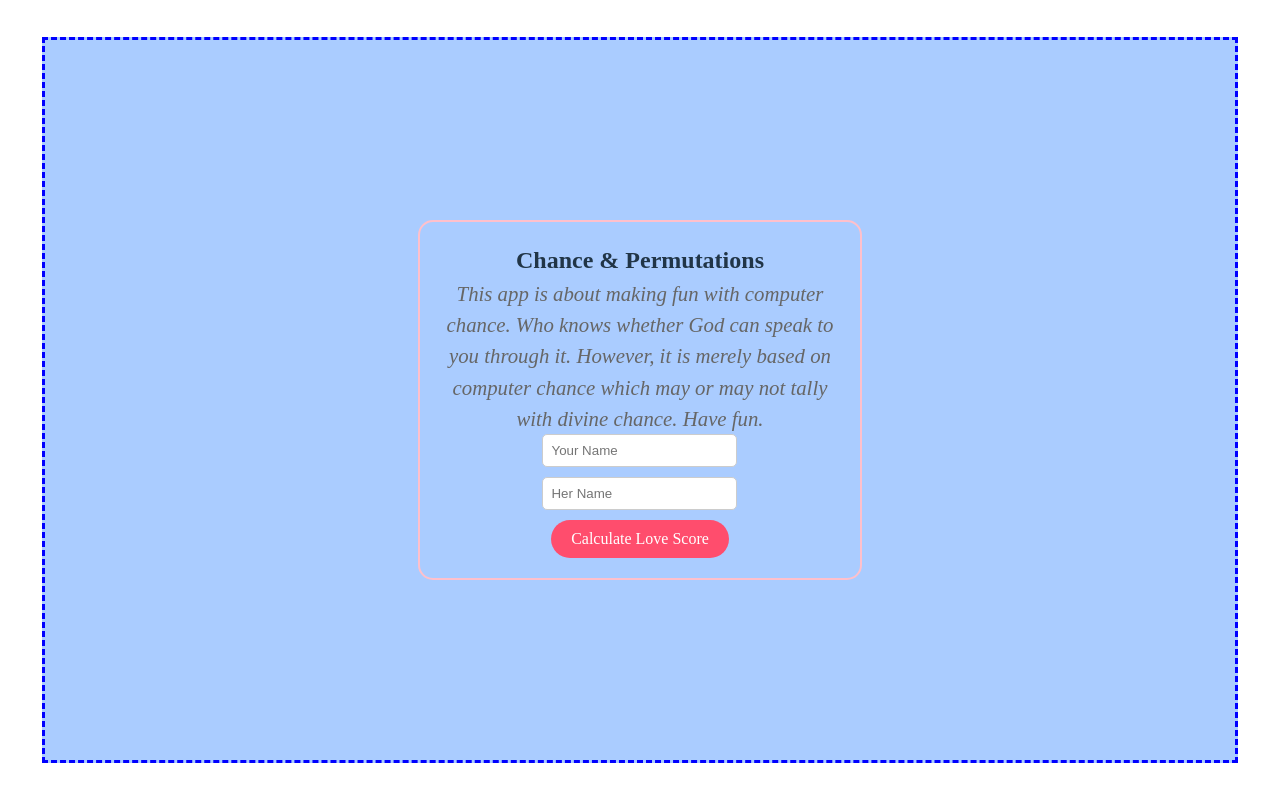
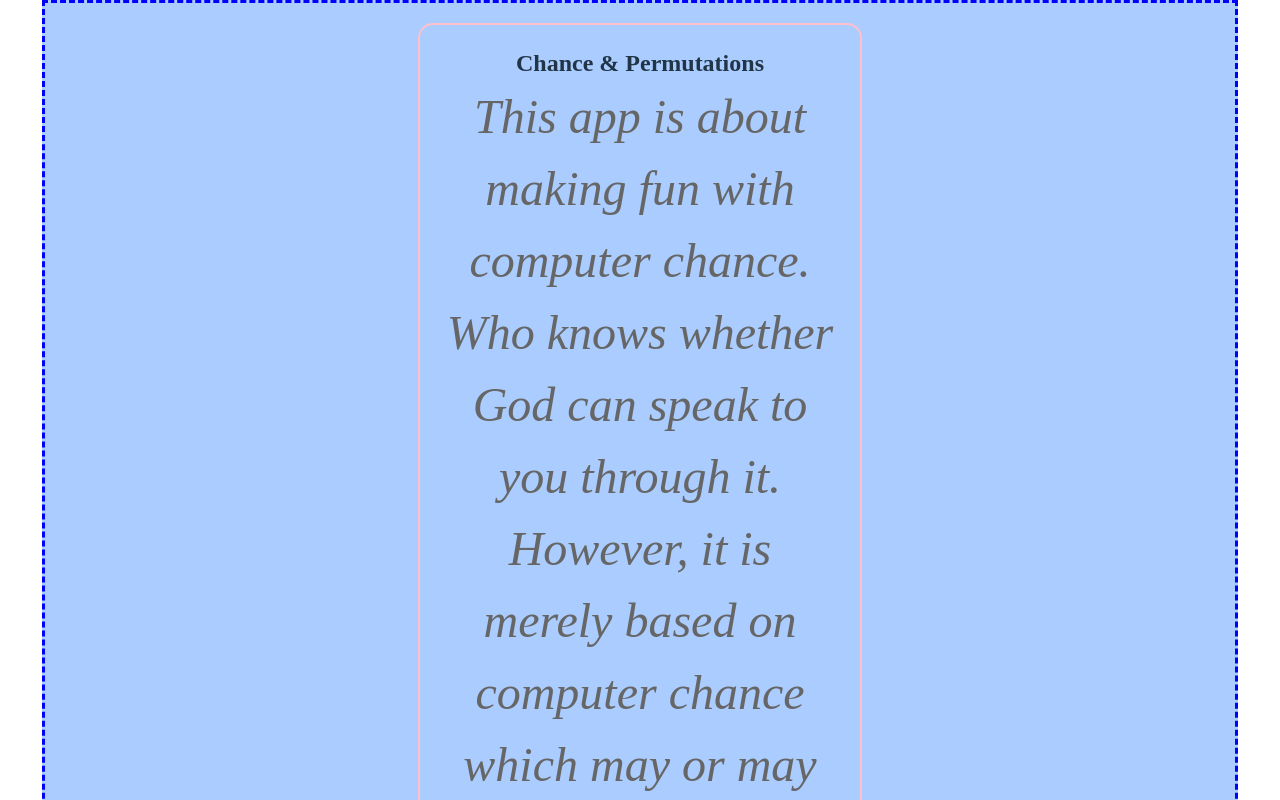
Before and after one commit to royalpriniel/love_calculator, a React (Vite) app: page / in a window 1280 px wide. Shown: the top 800 px of the page. Built offline with nearby package versions, Linux system fonts and the light colour scheme.

Commit message:
Update font size for chance display
Increase font size for the chance display paragraph.

```diff
--- a/src/loveCalculator.jsx
+++ b/src/loveCalculator.jsx
@@ -23,7 +23,7 @@ const LoveCalculator = () => {
       margin: '20px auto'
     }}>
       <h2>Chance & Permutations</h2>
-      <p style={{ fontSize: '1.3rem', color: '#666' }}>
+      <p style={{ fontSize: '3rem', color: '#666' }}>
         <em>
           This app is about making fun with computer chance. Who knows whether
           God can speak to you through it. However, it is merely based on computer
```
